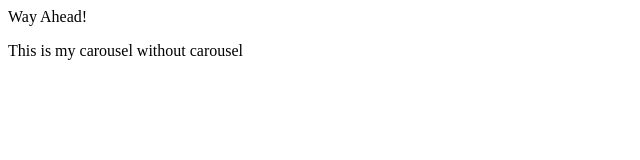
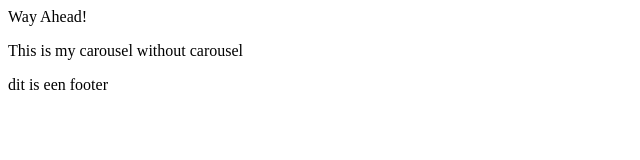
Before and after one commit to BBENJA50/gitdemodavid, a plain HTML site: page index.html in a window 1280 px wide. Shown: the whole page, without its empty margins (0-640 px from the left). Drawn offline with Linux system fonts and the light colour scheme.

Commit message:
added footer

```diff
--- a/index.html
+++ b/index.html
@@ -15,6 +15,8 @@
 
 <!--BENJAMIN CAROUSEL-->
 <p>This is my carousel without carousel</p>
-
+<footer>
+    <p>dit is een footer</p>
+</footer>
 </body>
 </html>
```
